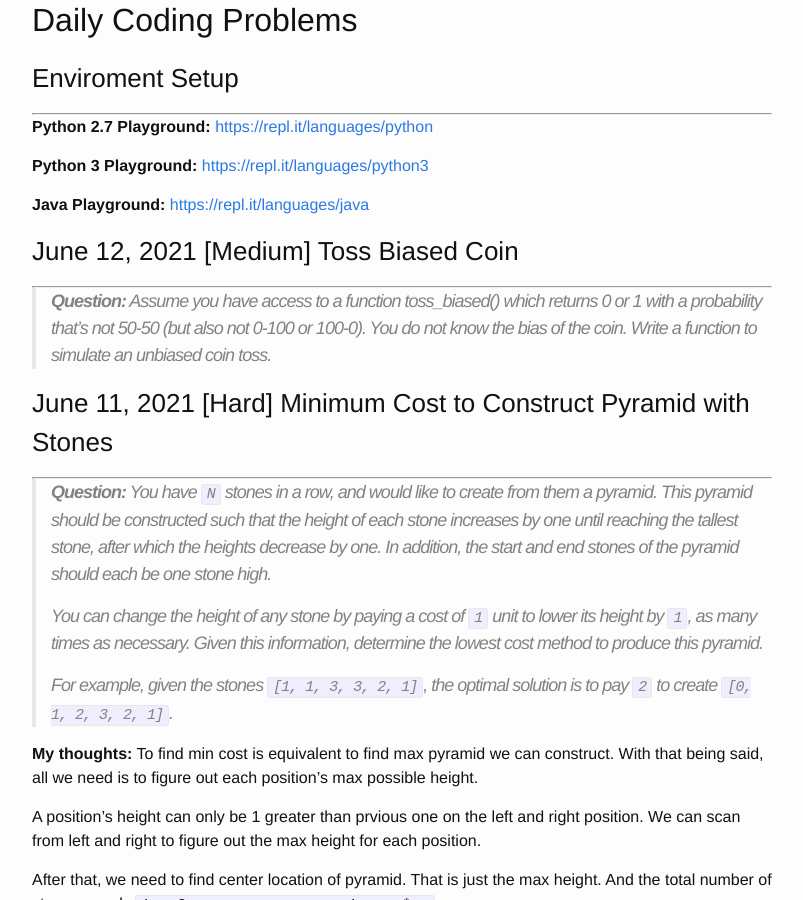
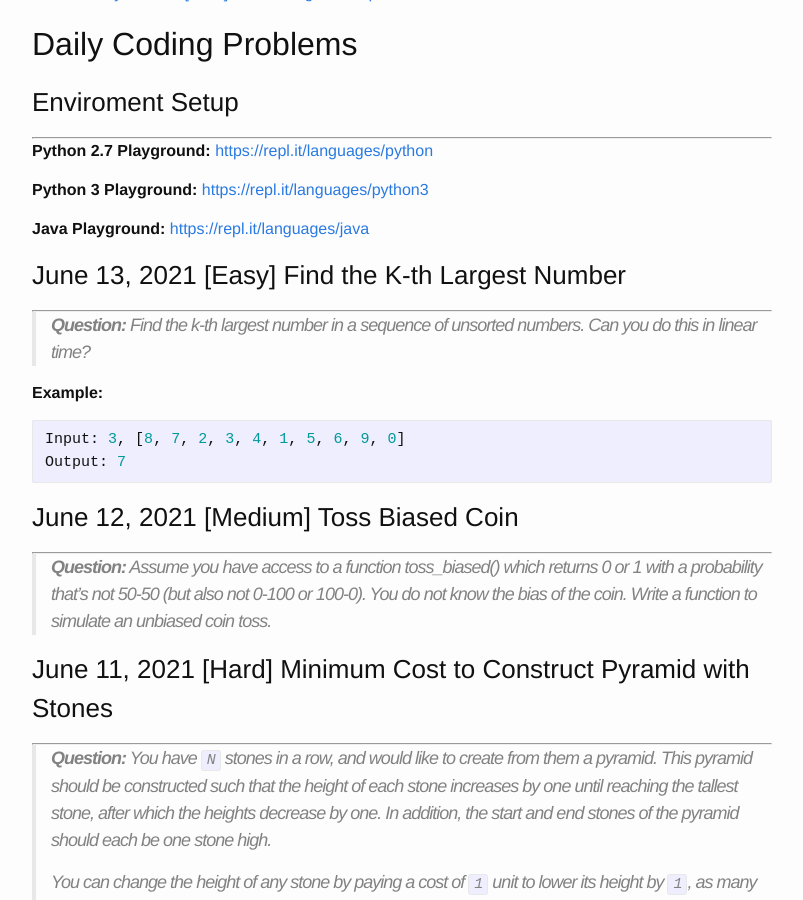
Before and after one commit to trsong/trsong.github.io, a Jekyll site: the page built from _posts/2021-05-01-DailyQuestionsMay.md, in a window 1280 px wide and 900 px high, scrolled down 1299 px. Shown: the whole window, without its empty margins (238-1041 px from the left). Built offline with Jekyll 4.4.1, drawn with Linux system fonts in a browser that asks for light colours; some of the changed text lies outside the part shown.

Commit message:
Add June 13 question.

````diff
--- a/_posts/2021-05-01-DailyQuestionsMay.md
+++ b/_posts/2021-05-01-DailyQuestionsMay.md
@@ -18,6 +18,17 @@ categories: Python/Java
 
 **Java Playground:** [https://repl.it/languages/java](https://repl.it/languages/java)
 
+
+
+### June 13, 2021 \[Easy\] Find the K-th Largest Number
+---
+> **Question:** Find the k-th largest number in a sequence of unsorted numbers. Can you do this in linear time?
+
+**Example:**
+```py
+Input: 3, [8, 7, 2, 3, 4, 1, 5, 6, 9, 0]
+Output: 7
+```
 
 ### June 12, 2021 \[Medium\] Toss Biased Coin
 ---
````
